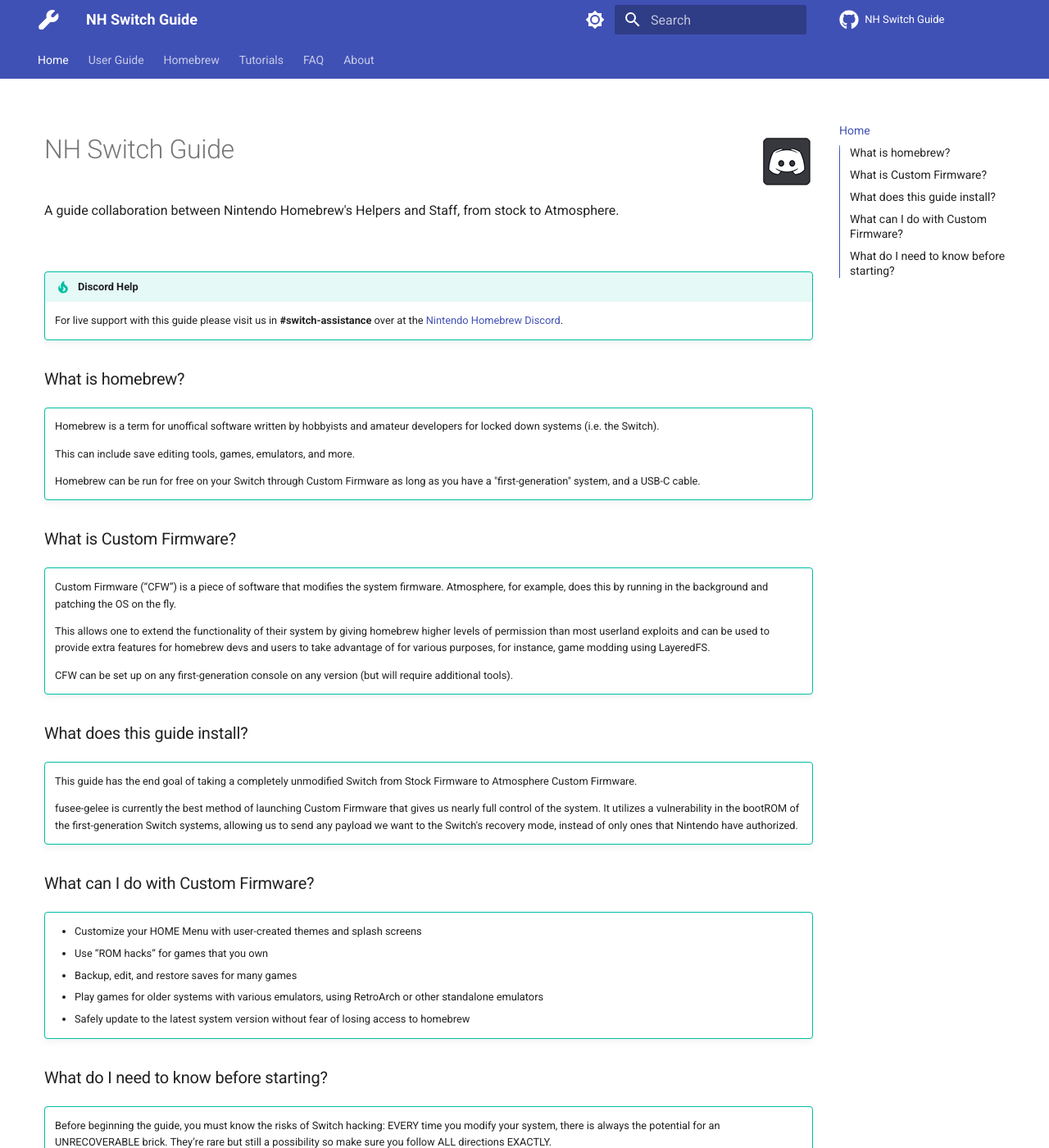
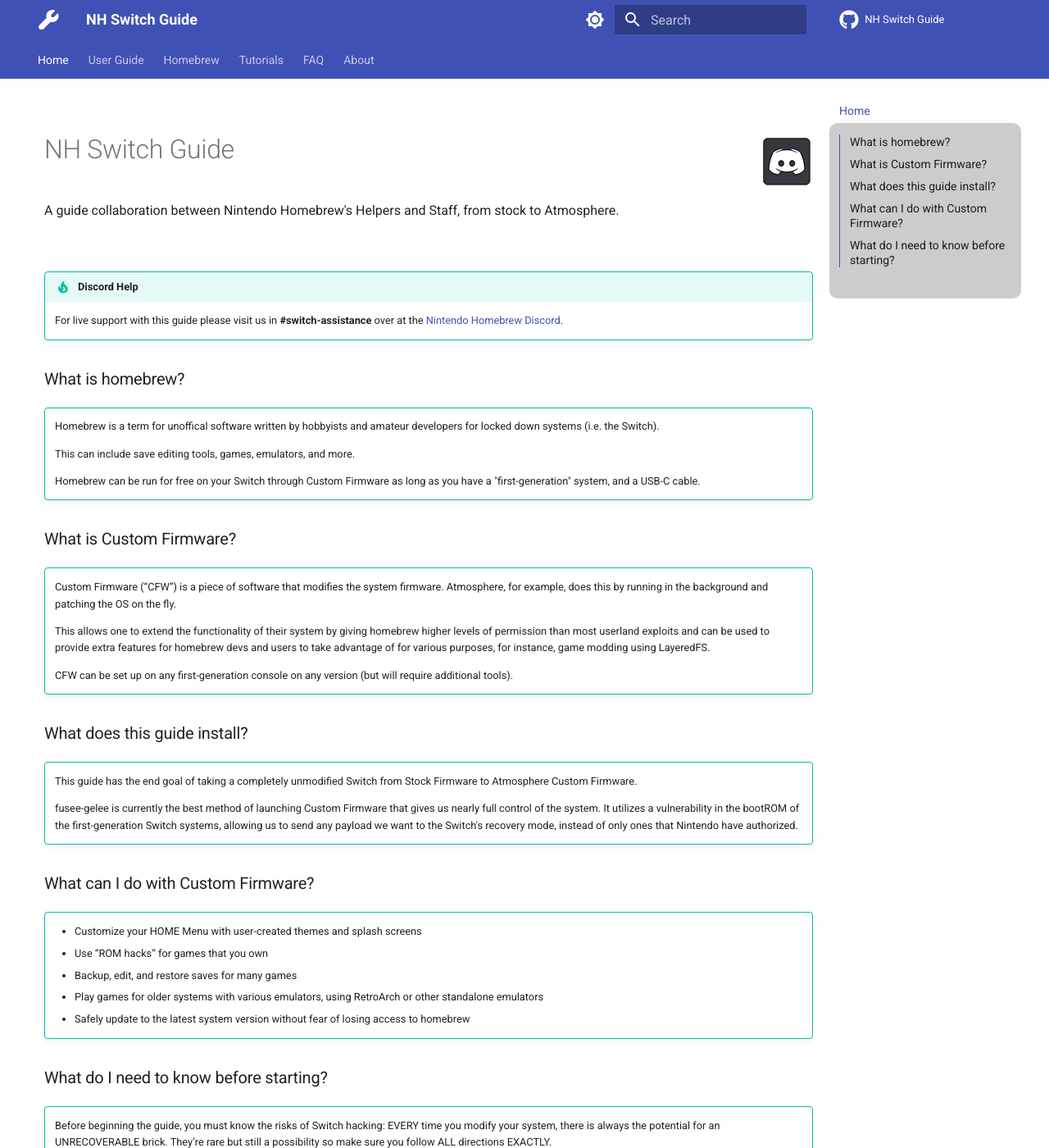
Before and after one commit to nh-server/switch-guide, an MkDocs documentation site: the page built from docs/index.md, in a window 1280 px wide and 1400 px high. Shown: the whole window at 82% size. Built offline with MkDocs 1.6.1 and Material for MkDocs 9.7.7, drawn with Linux system fonts in a browser that asks for light colours; comment, search, counter and statistics services are not loaded.

Commit message:
Further css tweaks

```diff
--- a/docs/css/custom.css
+++ b/docs/css/custom.css
@@ -1,16 +1,22 @@
-/*
-#__nav_2_label {
+
+@media screen and (min-width: 76.25em) {
+    .md-nav--lifted > .md-nav__list > .md-nav__item--active > .md-nav__link {
+        position: absolute;
         box-shadow: none;
-    background: transparent;
-    margin-top: 10px;
     }
 
     .md-sidebar__scrollwrap {
-    background: rgba(0, 0, 0, 0.1);
+        background: rgba(0, 0, 0, 0.2);
         border-radius: 10px;
+        height: fit-content !important;
     }
-*/
+
+    .md-sidebar__scrollwrap > .md-sidebar__inner {
+        padding-top: 5px;
+        padding-bottom: 20px;
+    }
 
     .md-sidebar.md-sidebar--primary {
         order: 1;
     }
+}
```
Lines whose indentation alone changed are shown as unchanged.
